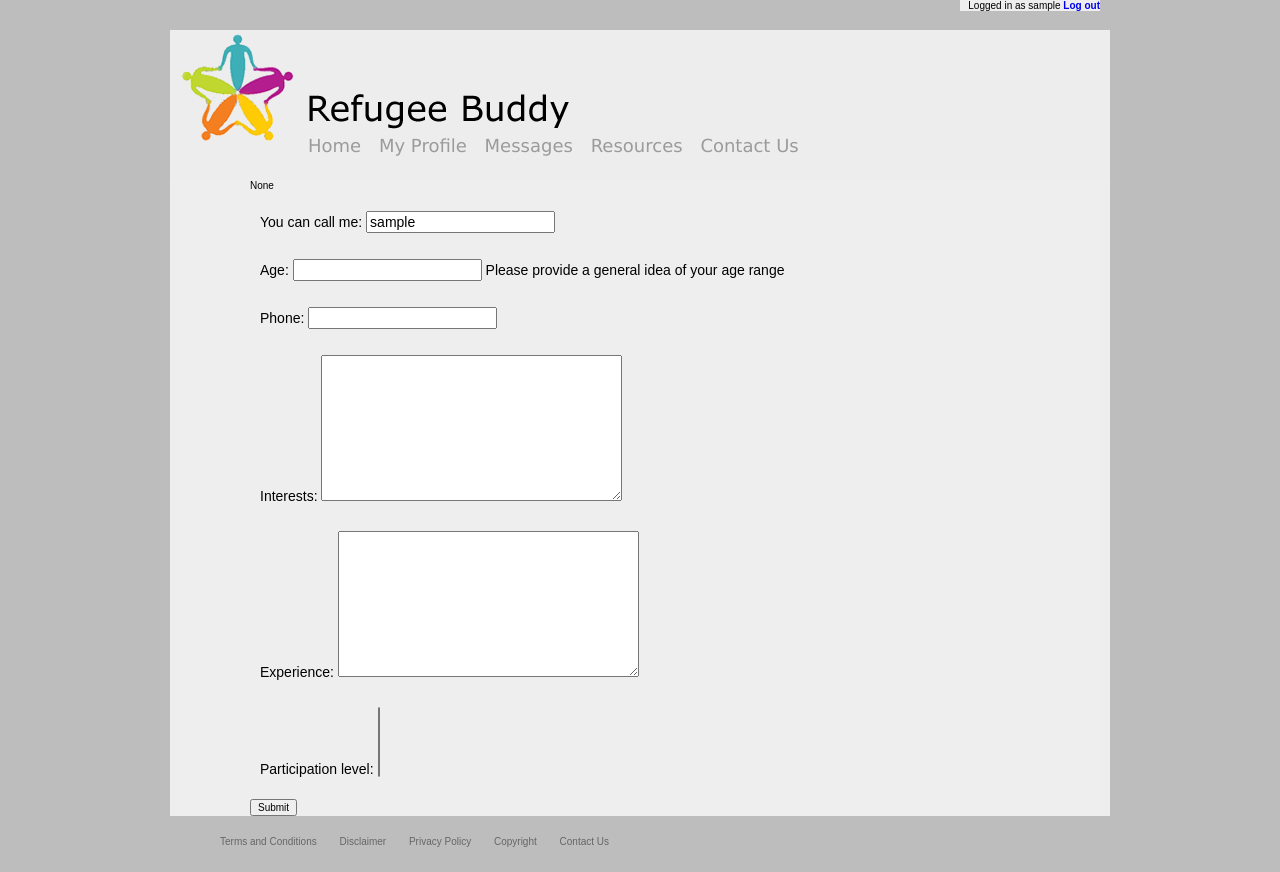
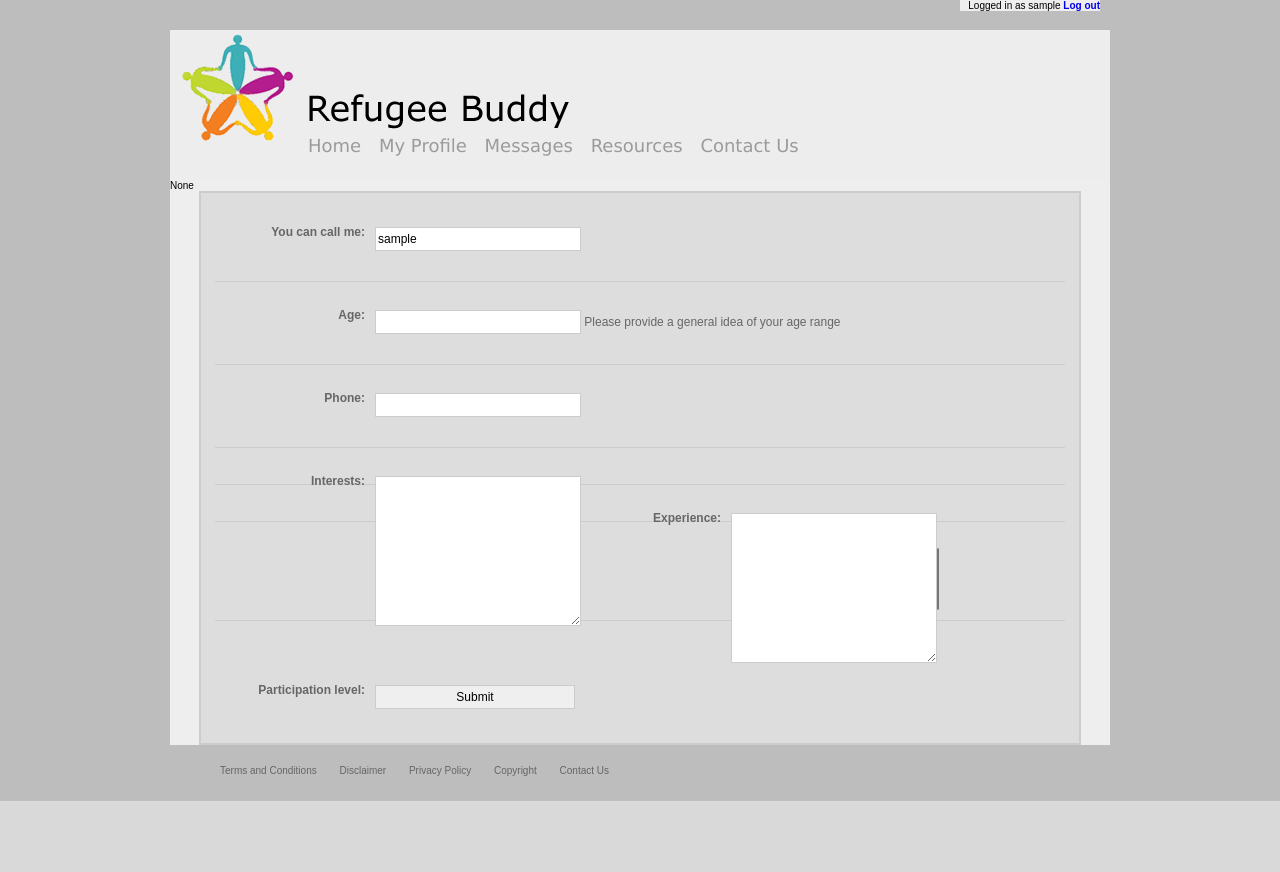
Before and after one commit to ozan/Refugee-Buddy, a Django app: page /buddies/profiles/create/ in a window 1280 px wide. After the commit the page ends 801 px from the top, so only its background shows below. Run offline with Django 3.2, Linux system fonts and the light colour scheme; the visitor is signed in with stand-in values (Sample User, id 1); data that the repository does not hold is empty; parts of the project's set-up code (start-up, migrations or seed data) failed here and were passed over; some libraries are stand-ins or nearby versions.

Commit message:
style updates

```diff
--- a/public/media/css/base.css
+++ b/public/media/css/base.css
@@ -34,6 +34,11 @@ body{
 }
 
 .block-light{
+/*	min-height:115px;*/
+	background:#eee;
+}
+
+#warning-messages{
 /*	min-height:115px;*/
 	background:#eee;
 }
@@ -462,7 +467,7 @@ margin-bottom:20px;
 border-bottom:solid 1px #ccc;
 padding-bottom:10px;
 }
-#stylized label{
+label{
 display:block;
 font-weight:bold;
 text-align:right;
@@ -479,8 +484,7 @@ text-align:right;
 width:140px;
 }
 
-#stylized input{
-float:left;
+input{
 font-size:12px;
 padding:4px 2px;
 border:solid 1px #ccc;
--- a/templates/accounts/login.html
+++ b/templates/accounts/login.html
@@ -3,12 +3,12 @@
 {% block title %}log in{% endblock %}
 
 {% block content %}
-			<div class="grid_12  block-light alpha omega">
+
 			<h4>Login</h4>
 <form action="" method="POST">
 	{{ form.as_p }}
 	{% csrf_token %}
 	<input type="submit" value="Log in" />
 </form>
-</div>
+
 {% endblock content %}
--- a/templates/buddies/message_response.html
+++ b/templates/buddies/message_response.html
@@ -1,7 +1,7 @@
 {% extends 'base.html' %}
 
 {% block content %}
-here's where you respond, nigga
+
 
 <form method="post" action="">
 {{ form.as_p }}
--- a/templates/buddies/profile.html
+++ b/templates/buddies/profile.html
@@ -11,13 +11,15 @@
 {% endblock extra_head %}
 
 {% block content %}
-	<div class="grid_11 block-light alpha omega prefix_1">
+	<div class="block-light alpha omega">
 	{{ buddy }}{# need to make exist #}
 
-		<form method="post" action="" >
+	<div id="stylized" class="myform ">
+		<form method="post" id="form" name="form" action="" >
 		{{ form.as_p }}
 		{% csrf_token %}
 			<input type="submit" name="submit" value="Submit" />
 		</form>
 	</div>
+	</div>
 {% endblock content %}
```
